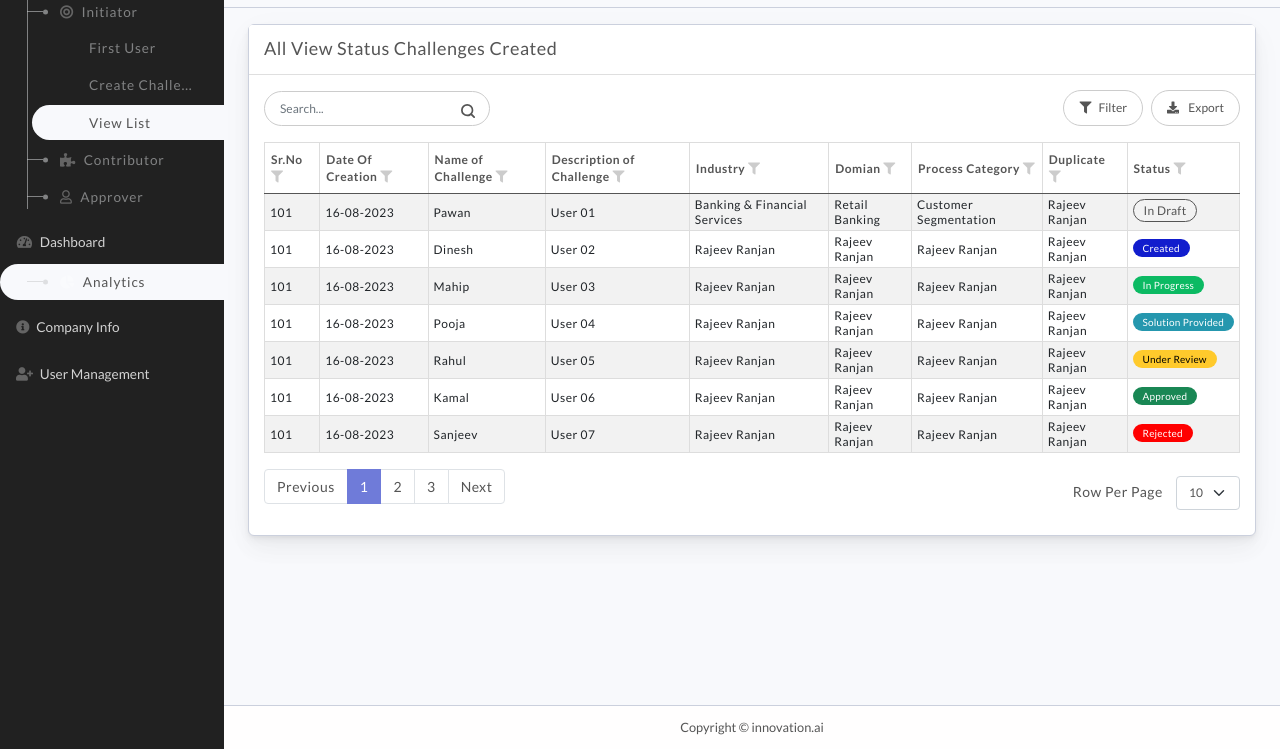
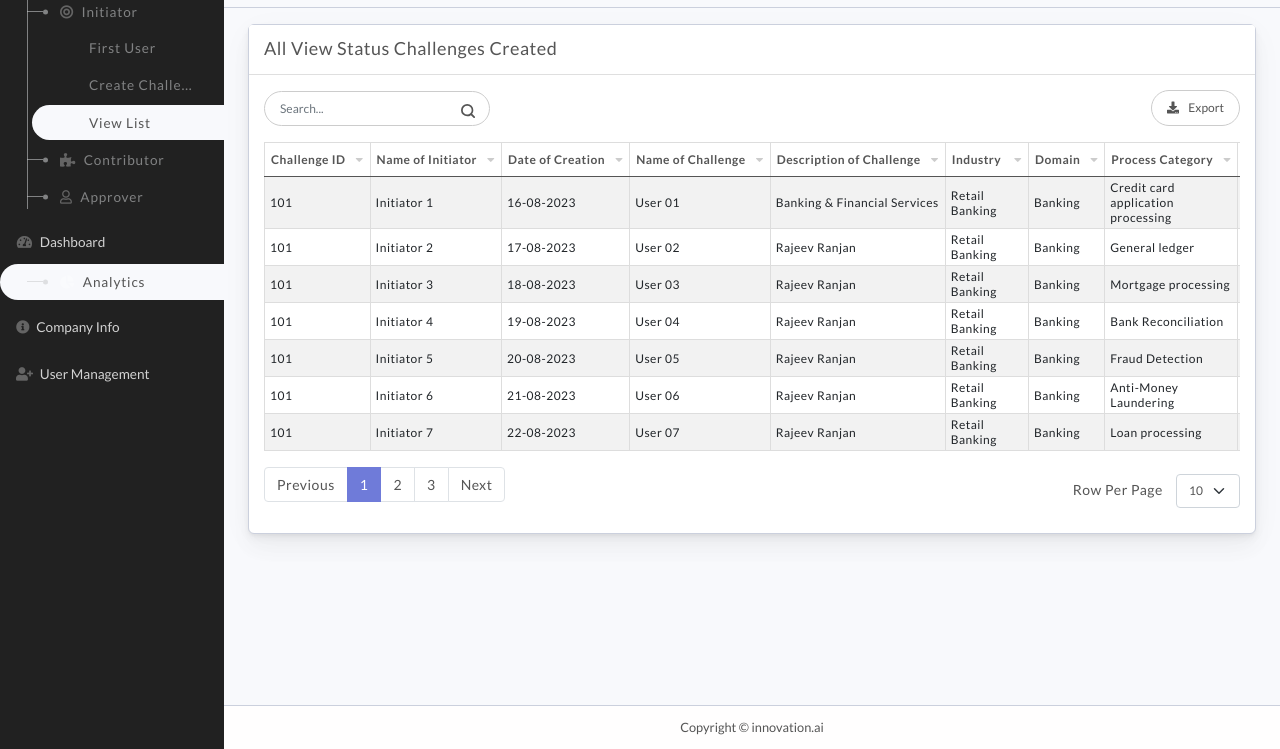
Before and after one commit to rajeevranjanpetonic/design-host, a plain HTML site: page view-list.html in a window 1280 px wide. Shown: the part 91-840 px from the top of the page. Drawn offline with Linux system fonts and the light colour scheme.

Commit message:
19 Dec 2023

```diff
--- a/css/tab.css
+++ b/css/tab.css
@@ -12,7 +12,7 @@
     position: relative;
     /* border-bottom: 2px solid #6f7bd9; */
     cursor: pointer;
-    pointer-events: all;
+    /* pointer-events: all; */
 
 
 }
--- a/css/table.css
+++ b/css/table.css
@@ -190,11 +190,17 @@
     /* font-weight: 600; */
     letter-spacing: 0.6px;
 }
-
+.view-list-data{
+    table-layout: auto;
+}
 .view-list-data .data-filter::after{
- content: "\f0b0";
+ content: "\f0d7";
  font-family: "Font Awesome 5 Free";
  color: #ccc;
+ padding-left: 10px;
+}
+.table.view-list-data>thead>tr>th{
+white-space: nowrap;
 }
 
 
--- a/js/select-parameters.js
+++ b/js/select-parameters.js
@@ -110,6 +110,8 @@ const dropdown3 = document.getElementById('dropdown3');
 const goButton = document.getElementById('goButton');
 const goButtonWrapper = document.getElementById('goButtonWrapper');
 const businessScenerio = document.getElementById('open-business-scenerio');
+const saveAsDraft = document.getElementById('save-as-draft');
+saveAsDraft.disabled = true;
 
 
  function enableGoButton() {
@@ -140,7 +142,7 @@ const businessScenerio = document.getElementById('open-business-scenerio');
   if (confirm(text)) {
     // User clicked "Yes"
     var dropdowns = document.querySelectorAll('.select-dropdown');
-
+    saveAsDraft.disabled = false;
     dropdowns.forEach(function (dropdown) {
       dropdown.disabled = true;
     });
@@ -152,6 +154,7 @@ const businessScenerio = document.getElementById('open-business-scenerio');
   } else {
     // User clicked "No" or closed the dialog
     businessScenerio.classList.add('hidden');
+    saveAsDraft.disabled = true;
     //otherDiv.classList.remove('hidden');
   }
 }
--- a/js/side-navigation.js
+++ b/js/side-navigation.js
@@ -50,6 +50,7 @@ $(document).ready(function() {
 
       // Open the collapse menu associated with the clicked link
       $(this).parents('.collapse').addClass('show');
+      return false;
   });
 
   // Close all collapse menus when clicking outside of the navbar
--- a/js/table.js
+++ b/js/table.js
@@ -217,7 +217,7 @@ function handleCheckboxChange(checkbox, modalId) {
     if (checkbox.checked) {
       modal.show();
       document.querySelectorAll('.moveToNext').forEach(function(moveBtn) {
-        moveBtn.disabled = false;
+        moveBtn.disabled = true;
       });
     } else {
       modal.hide();
@@ -242,7 +242,7 @@ moveBtnTwo = document.querySelector('.moveToNextTab');
     if (checkboxthree.checked) {
         modalo.show();
         // Enable 'moveToNext' buttons when a checkbox is checked
-        moveBtnTwo.disabled = false;
+        moveBtnTwo.disabled = true;
     } else {
         modalo.hide();
        // Disable 'moveToNext' buttons when a checkbox is unchecked
--- a/view-list.html
+++ b/view-list.html
@@ -406,8 +406,8 @@
 
                                             <div class="col-md-9">
                                                 <div class="datatable-filter d-flex justify-content-end">
-                                                    <button class="btn btn-default">
-                                                        <i class="fas fa-filter"></i><span>Filter</span></button>
+                                                    <!-- <button class="btn btn-default">
+                                                        <i class="fas fa-filter"></i><span>Filter</span></button> -->
 
                                                     <button class="btn btn-default ms-2">
 
@@ -427,113 +427,127 @@
                                         <table class="table table-striped view-list-data">
                                             <thead>
                                                 <tr>
-                                                    <th scope="col" class="data-filter">Sr.No </th>
-                                                    <th scope="col" class="data-filter">Date Of Creation </th>
-                                                    <th scope="col" class="data-filter"> Name of Challenge </th>
-                                                    <th scope="col" class="data-filter">Description of Challenge </th>
+                                                    <th scope="col" class="data-filter">Challenge ID</th>
+                                                    <th scope="col" class="data-filter">Name of Initiator</th>
+                                                    <th scope="col" class="data-filter">Date of Creation</th>
+                                                    <th scope="col" class="data-filter">Name of Challenge</th>
+                                                    <th scope="col" class="data-filter">Description  of Challenge</th>
                                                     <th scope="col" class="data-filter">Industry </th>
-                                                    <th scope="col" class="data-filter">Domian </th>
-                                                    <th scope="col" class="data-filter">Process Category </th>
-                                                    <th scope="col" class="data-filter">Duplicate </th>
+                                                    <th scope="col" class="data-filter">Domain</th>
+                                                    <th scope="col" class="data-filter">Process Category</th>
                                                     <th scope="col" class="data-filter">Status </th>
+                                                    <th scope="col" class="data-filter">Name of Contributor </th>
+                                                    <th scope="col" class="data-filter">Name of Approver</th>
 
                                                 </tr>
                                             </thead>
                                             <tbody>
                                                 <tr>
                                                     <td>101</td>
+                                                    <td>Initiator 1</td>
                                                     <td>16-08-2023</td>
-                                                    <td>Pawan</td>
                                                     <td>User 01</td>
                                                     <td>Banking & Financial Services</td>
                                                     <td>Retail Banking</td>
-                                                    <td>Customer Segmentation</td>
-                                                    <td>Rajeev Ranjan</td>
+                                                    <td>Banking</td>
+                                                    <td>Credit card application processing</td>
                                                     <td><span class="sv-as-draft status-btn">In Draft</span></td>
+                                                    <td><span>--</span></td>
+                                                    <td><span>--</span></td>
 
                                                 </tr>
 
                                                 <tr>
                                                     <td>101</td>
-                                                    <td>16-08-2023</td>
-                                                    <td>Dinesh</td>
+                                                    <td>Initiator 2</td>
+                                                    <td>17-08-2023</td>
                                                     <td>User 02</td>
                                                     <td>Rajeev Ranjan</td>
-                                                    <td>Rajeev Ranjan</td>
-                                                    <td>Rajeev Ranjan</td>
-                                                    <td>Rajeev Ranjan</td>
+                                                    <td>Retail Banking</td>
+                                                    <td>Banking</td>
+                                                    <td>General ledger</td>
                                                     <td><span class="created status-btn">Created</span></td>
+                                                    <td><span>Rajeev Ranjan</span></td>
+                                                    <td><span>Pawan</span></td>
 
                                                 </tr>
 
                                                 <tr>
                                                     <td>101</td>
-                                                    <td>16-08-2023</td>
-                                                    <td>Mahip</td>
+                                                    <td>Initiator 3</td>
+                                                    <td>18-08-2023</td>
                                                     <td>User 03</td>
                                                     <td>Rajeev Ranjan</td>
-                                                    <td>Rajeev Ranjan</td>
-                                                    <td>Rajeev Ranjan</td>
-                                                    <td>Rajeev Ranjan</td>
+                                                    <td>Retail Banking</td>
+                                                    <td>Banking</td>
+                                                    <td>Mortgage processing</td>
                                                     <td>
                                                         <sapn class="status-btn in-progress">In Progress</span>
                                                     </td>
+                                                    <td><span>Pawan</span></td>
+                                                    <td><span>Rajeev</span></td>
 
                                                 </tr>
 
                                                 <tr>
                                                     <td>101</td>
-                                                    <td>16-08-2023</td>
-                                                    <td>Pooja</td>
+                                                    <td>Initiator 4</td>
+                                                    <td>19-08-2023</td>
                                                     <td>User 04</td>
                                                     <td>Rajeev Ranjan</td>
-                                                    <td>Rajeev Ranjan</td>
-                                                    <td>Rajeev Ranjan</td>
-                                                    <td>Rajeev Ranjan</td>
+                                                    <td>Retail Banking</td>
+                                                    <td>Banking</td>
+                                                    <td>Bank Reconciliation</td>
                                                     <td><span class="status-btn approval-pending"> Solution
                                                             Provided</span></td>
+                                                            <td><span>Jitendra Nayak</span></td>
+                                                            <td><span>Sameer Tikoo</span></td>
 
                                                 </tr>
 
                                                 <tr>
                                                     <td>101</td>
-                                                    <td>16-08-2023</td>
-                                                    <td>Rahul</td>
+                                                    <td>Initiator 5</td>
+                                                    <td>20-08-2023</td>
                                                     <td>User 05</td>
                                                     <td>Rajeev Ranjan</td>
-                                                    <td>Rajeev Ranjan</td>
-                                                    <td>Rajeev Ranjan</td>
-                                                    <td>Rajeev Ranjan</td>
+                                                    <td>Retail Banking</td>
+                                                    <td>Banking</td>
+                                                    <td>Fraud Detection</td>
                                                     <td><span class="btn-under-review status-btn">Under Review</span>
                                                     </td>
+                                                    <td><span>Rajeev</span></td>
+                                                    <td><span>--</span></td>
 
                                                 </tr>
 
 
                                                 <tr>
                                                     <td>101</td>
-                                                    <td>16-08-2023</td>
-                                                    <td>Kamal</td>
+                                                    <td>Initiator 6</td>
+                                                    <td>21-08-2023</td>
                                                     <td>User 06</td>
                                                     <td>Rajeev Ranjan</td>
-                                                    <td>Rajeev Ranjan</td>
-                                                    <td>Rajeev Ranjan</td>
-                                                    <td>Rajeev Ranjan</td>
-                                                    <td><span class="btn-approve status-btn">Approved</span></td>
-
+                                                    <td>Retail Banking</td>
+                                                    <td>Banking</td>
+                                                    <td>Anti-Money Laundering</td>
+                                                    <td><span>Approved</span></td>
+                                                    <td><span>Jitendra Nayak</span></td>
+                                                    <td><span>Sameer Tikoo</span></td>
                                                 </tr>
 
                                                 <tr>
                                                     <td>101</td>
-                                                    <td>16-08-2023</td>
-                                                    <td>Sanjeev</td>
+                                                    <td>Initiator 7</td>
+                                                    <td>22-08-2023</td>
                                                     <td>User 07</td>
                                                     <td>Rajeev Ranjan</td>
-                                                    <td>Rajeev Ranjan</td>
-                                                    <td>Rajeev Ranjan</td>
-                                                    <td>Rajeev Ranjan</td>
-                                                    <td><span class="btn-rejected status-btn">Rejected</span></td>
-
+                                                    <td>Retail Banking</td>
+                                                    <td>Banking</td>
+                                                    <td>Loan processing</td>
+                                                    <td><span>Rejected</span></td>
+                                                    <td><span>Jitendra Nayak</span></td>
+                                                    <td><span>--</span></td>
                                                 </tr>
 
                                             </tbody>
```
Also changed, not shown: create-challenge.html (+12 -13 lines), js/tab.js (+91 -19 lines).
